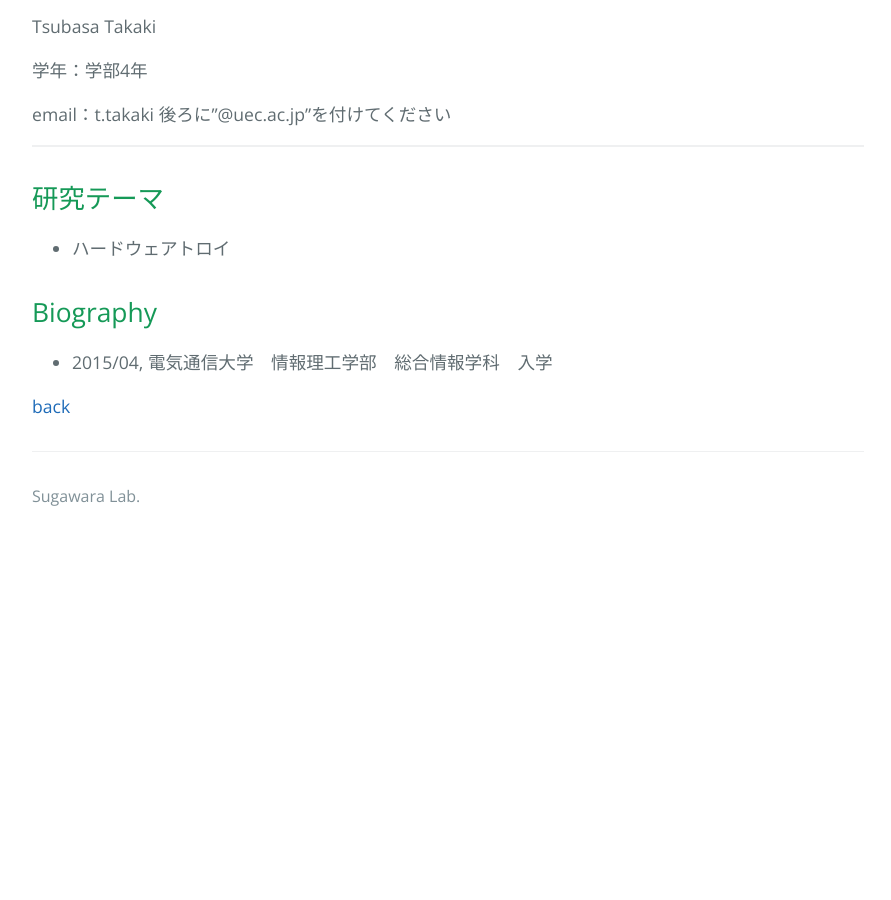
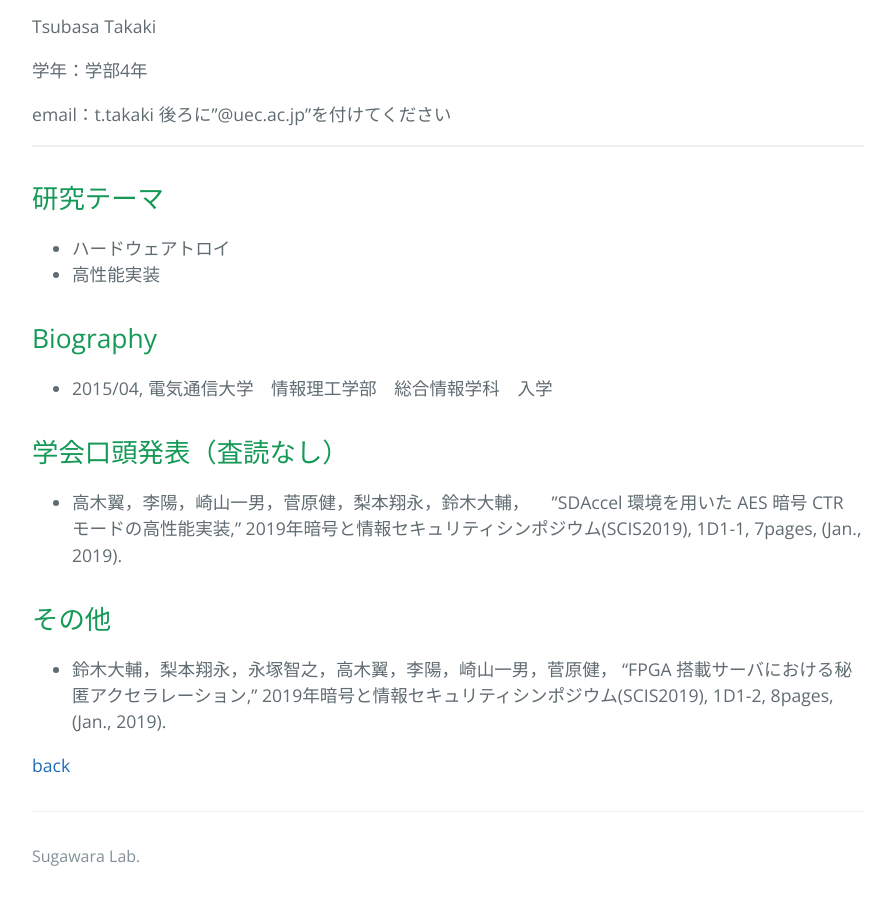
Before and after one commit to sugawara-bbbb/weblab, a Jekyll site: the page built from takaki.md, in a window 1280 px wide and 900 px high, scrolled down 721 px. Shown: the whole window, without its empty margins (192-1083 px from the left). Built offline with Jekyll 4.4.1, drawn with Linux system fonts in a browser that asks for light colours; our own code applies the rules of GitHub Pages for plain Markdown files; before the commit the page ends 1261 px from its top, so only the background shows below that.

Commit message:
高木の学会発表概要を追加

```diff
--- a/takaki.md
+++ b/takaki.md
@@ -17,9 +17,24 @@ email：t.takaki 後ろに”@uec.ac.jp”を付けてください
 ## 研究テーマ
 
 - ハードウェアトロイ
+- 高性能実装
 
 ## Biography
 
 - 2015/04, 電気通信大学　情報理工学部　総合情報学科　入学
 
+## 学会口頭発表（査読なし）
+
+- 高木翼，李陽，崎山一男，菅原健，梨本翔永，鈴木大輔，
+　"SDAccel 環境を用いた AES 暗号 CTR モードの高性能実装,"
+  2019年暗号と情報セキュリティシンポジウム(SCIS2019),
+  1D1-1, 7pages, (Jan., 2019).
+
+## その他
+
+- 鈴木大輔，梨本翔永，永塚智之，高木翼，李陽，崎山一男，菅原健，
+  "FPGA 搭載サーバにおける秘匿アクセラレーション,"
+  2019年暗号と情報セキュリティシンポジウム(SCIS2019),
+  1D1-2, 8pages, (Jan., 2019).
+
 [back](./)
```
